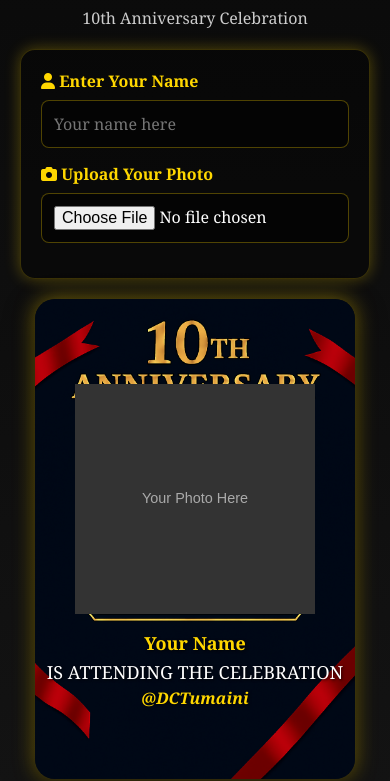
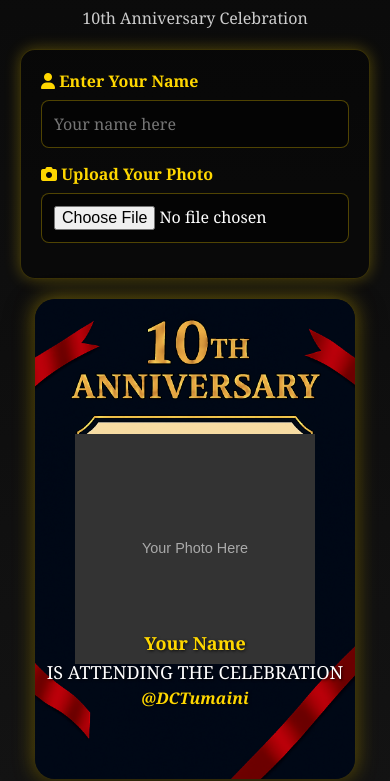
Before and after one commit to fonker001/DC_Tumaini_-10, a plain HTML site: page index.html in a window 390 px wide. Shown: the part 72-853 px from the top of the page. Drawn offline with Linux system fonts and the light colour scheme.

Commit message:
Update index.html

```diff
--- a/index.html
+++ b/index.html
@@ -220,7 +220,7 @@
             .user-photo {
                 width: 240px;
                 height: 230px;
-                top: 200px;
+                top: 250px;
             }
 
             .caption {
```
